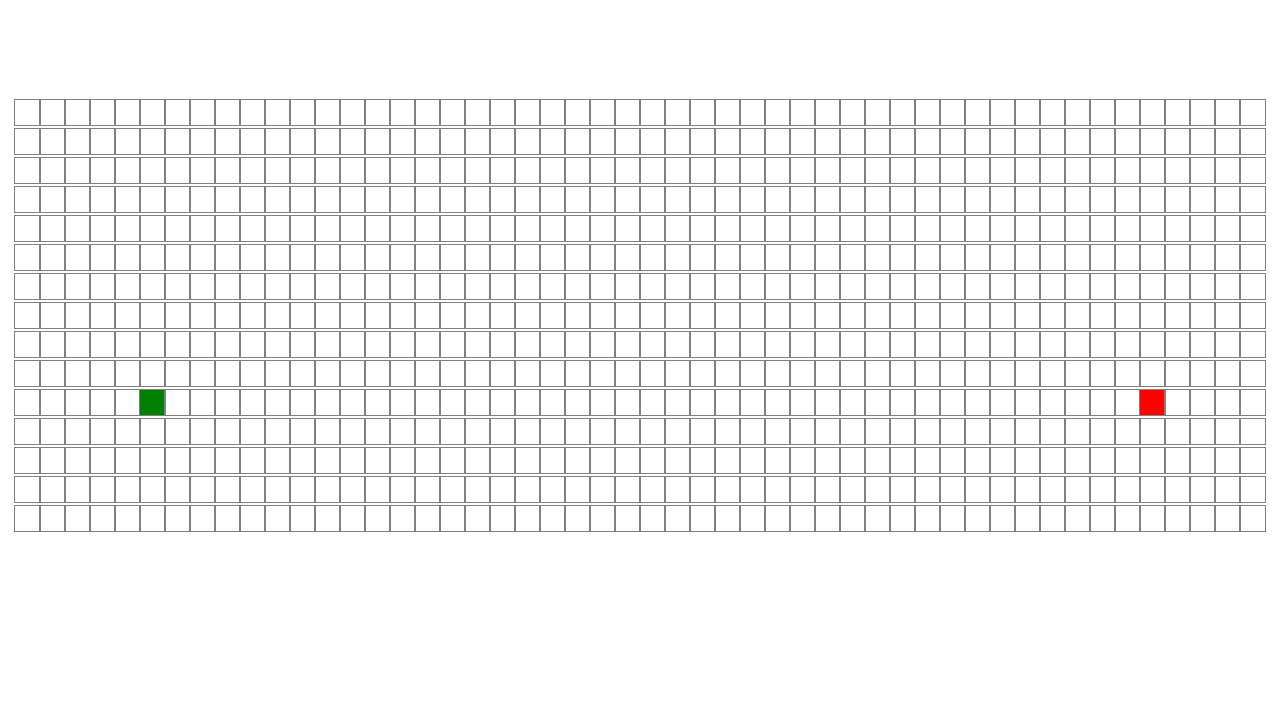
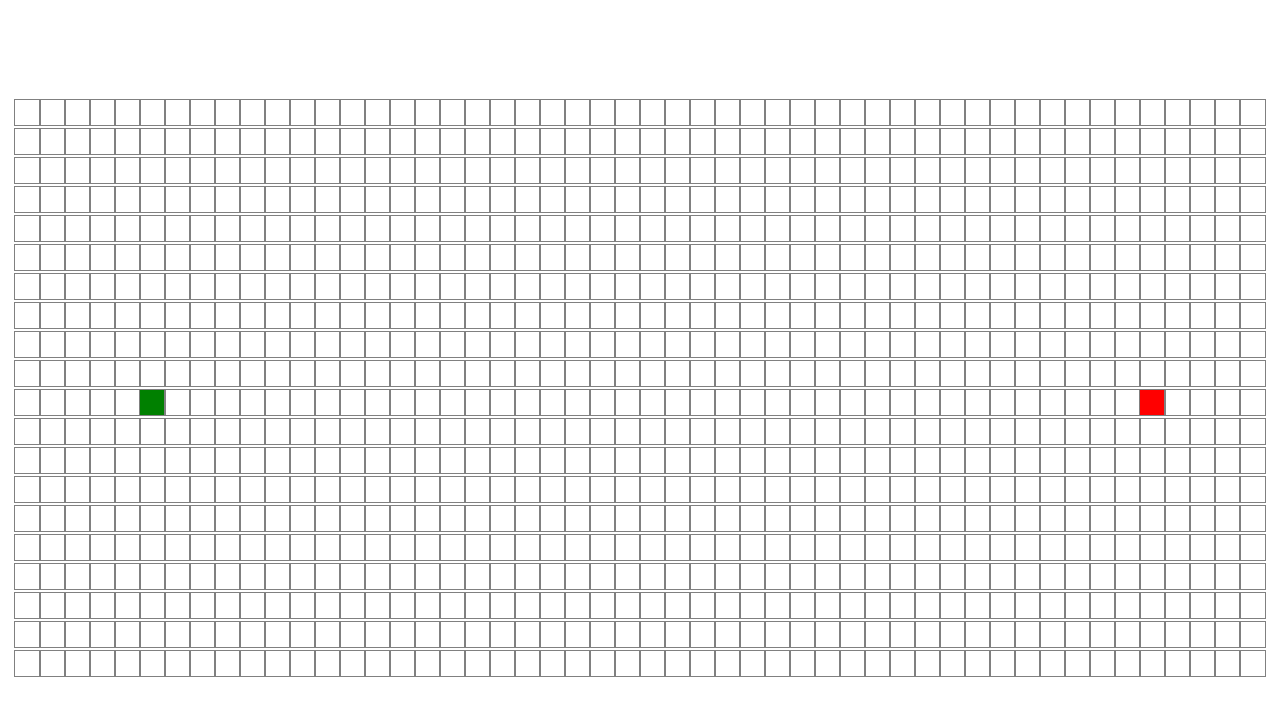
Before and after one commit to ChristopherChau/PathFindingVisualizer, a React (Create React App) app: page / in a window 1280 px wide. Shown: the top 716 px of the page. Built offline with nearby package versions, Linux system fonts and the light colour scheme.

Commit message:
Fixed grid working with simplified

```diff
--- a/src/PathFindingVisualizer/PathFindingVisualizer.jsx
+++ b/src/PathFindingVisualizer/PathFindingVisualizer.jsx
@@ -4,7 +4,12 @@ import React, { Component } from 'react';
 import { dijsktra } from '../algorithms/dijkstras';
 import Node from './Node/Node';
 
+const FINISH_NODE_ROW = 10;
+const FINISH_NODE_COL = 45;
+const START_NODE_ROW = 10;
+const START_NODE_COL = 5;
 export default class PathFindingVisualizer extends Component {
+
   constructor(props) {
     super(props);
     this.state = {
@@ -12,51 +17,30 @@ export default class PathFindingVisualizer extends Component {
     };
   }
   componentDidMount() { //this is a function that is automatically called
-    this.componentCreateGrid();
+    const grid = initializeGrid();
+    this.setState({ nodes: grid }); // Change 'grid' to 'nodes'
   }
-
-  componentCreateGrid() {
-    //create a nodes array where every index represents the row and for every row, we have an array of 50 empty arrays
-
-    //basically array where we have arrays of empty arrays
-    const nodes = [];
-    for (let row = 0; row < 15; row++) {
-      let currentRow = [];
-      for (let col = 0; col < 50; col++) {
-        const currentNode = {
-          col,
-          row,
-          isStart: row === 10 && col === 5,
-          isFinish: row === 10 && col === 45,
-          visited: false,
-          distance: Infinity,
-        };
-        currentRow.push(currentNode);
-      }
-
-      nodes.push(currentRow);
-    }
-    this.setState({nodes});
-  }
-
   render() {
     const {nodes} = this.state;
-    // dijsktra();
 
     return (
       <div className='grid'>
+
         {nodes.map((row,rowIndex) => {
           return <div key={rowIndex}>
             {row.map((node, nodeIndex) => {
-              let {isStart, isFinish} = node;
+              let {isStart, isFinish,row, col} = node;
               return(
                 <Node
                   key={nodeIndex}
+                  col={col}
+                  row={row}
                   isStart = {isStart}
                   isFinish = {isFinish}
                 ></Node>
               )
             })}
+
           </div>
         })}
       </div>
@@ -65,10 +49,10 @@ export default class PathFindingVisualizer extends Component {
 }
 
 const initializeGrid = () => {
-  let grid = [];
-  for (let row = 0; row < 20; row++){
-    let currentRow = [];
-    for (let col = 0; col < 20; col++){
+  const grid = [];
+  for (let row = 0; row < 20; row++) {
+    const currentRow = [];
+    for (let col = 0; col < 50; col++) {
       currentRow.push(createNode(row,col));
     }
     grid.push(currentRow);
@@ -86,3 +70,71 @@ const createNode = (row, col) => {
     previousNode: null
   };
 }
+
+
+// /* eslint-disable no-undef */
+// /* eslint-disable no-unused-vars */
+// import React, { Component } from 'react';
+// import { dijsktra } from '../algorithms/dijkstras';
+// import Node from './Node/Node';
+
+// export default class PathFindingVisualizer extends Component {
+//   constructor(props) {
+//     super(props);
+//     this.state = {
+//       nodes: [],
+//     };
+//   }
+//   componentDidMount() { //this is a function that is automatically called
+//     this.componentCreateGrid();
+//   }
+
+//   componentCreateGrid() {
+//     //create a nodes array where every index represents the row and for every row, we have an array of 50 empty arrays
+
+//     //basically array where we have arrays of empty arrays
+//     const nodes = [];
+//     for (let row = 0; row < 15; row++) {
+//       let currentRow = [];
+//       for (let col = 0; col < 50; col++) {
+//         const currentNode = {
+//           col,
+//           row,
+//           isStart: row === 10 && col === 5,
+//           isFinish: row === 10 && col === 45,
+//           visited: false,
+//           distance: Infinity,
+//         };
+//         currentRow.push(currentNode);
+//       }
+
+//       nodes.push(currentRow);
+//     }
+//     this.setState({nodes});
+//   }
+
+//   render() {
+//     const {nodes} = this.state;
+//     // dijsktra();
+
+//     return (
+//       <div className='grid'>
+//         {nodes.map((row,rowIndex) => {
+//           // console.log('hi');
+//           return <div key={rowIndex}>
+//             {row.map((node, nodeIndex) => {
+//               let {isStart, isFinish} = node;
+//               return(
+//                 <Node
+//                   key={nodeIndex}
+//                   isStart = {isStart}
+//                   isFinish = {isFinish}
+//                 ></Node>
+//               )
+//             })}
+//           </div>
+//         })}
+//       </div>
+//     );
+//   }
+// }
--- a/src/algorithms/dijkstras.js
+++ b/src/algorithms/dijkstras.js
@@ -2,16 +2,16 @@
 
 export function dijsktra(grid, start, finish){
   const visitedNodesInOrder = [];
-  start.distance = 0;
-  const unvisitedNodes = getAllNodes(grid);
-  while(!!unvisitedNodes.length){
-    sortByDistance(unvisitedNodes); //later implement using a heap
-    const closestNode = unvisitedNodes.shift(); //use closestnode as heap.top
-    closestNode.visited = true;
-    visitedNodesInOrder.push(closestNode);
-    if (closestNode === finish) return visitedNodesInOrder;
-    updateUnvisitedNeighbors(closestNode, grid);
-  }
+  // start.distance = 0;
+  // const unvisitedNodes = getAllNodes(grid);
+  // while(!!unvisitedNodes.length){
+  //   sortByDistance(unvisitedNodes); //later implement using a heap
+  //   const closestNode = unvisitedNodes.shift(); //use closestnode as heap.top
+  //   closestNode.visited = true;
+  //   visitedNodesInOrder.push(closestNode);
+  //   if (closestNode === finish) return visitedNodesInOrder;
+  //   updateUnvisitedNeighbors(closestNode, grid);
+  // }
 
 }
 
```
Also changed, not shown: src/PathFindingVisualizer/Node/Node.jsx (line endings or trailing spaces).
